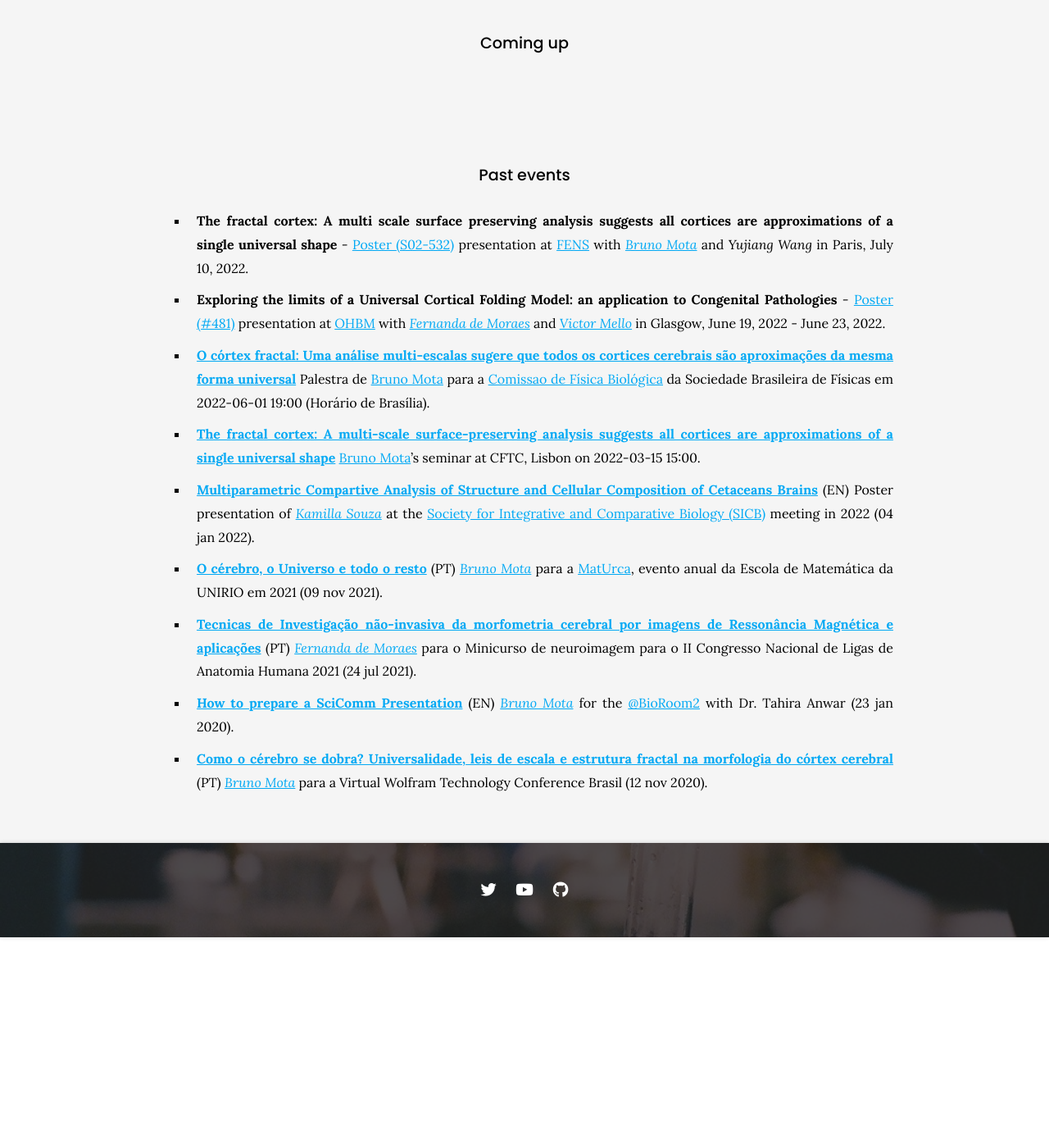
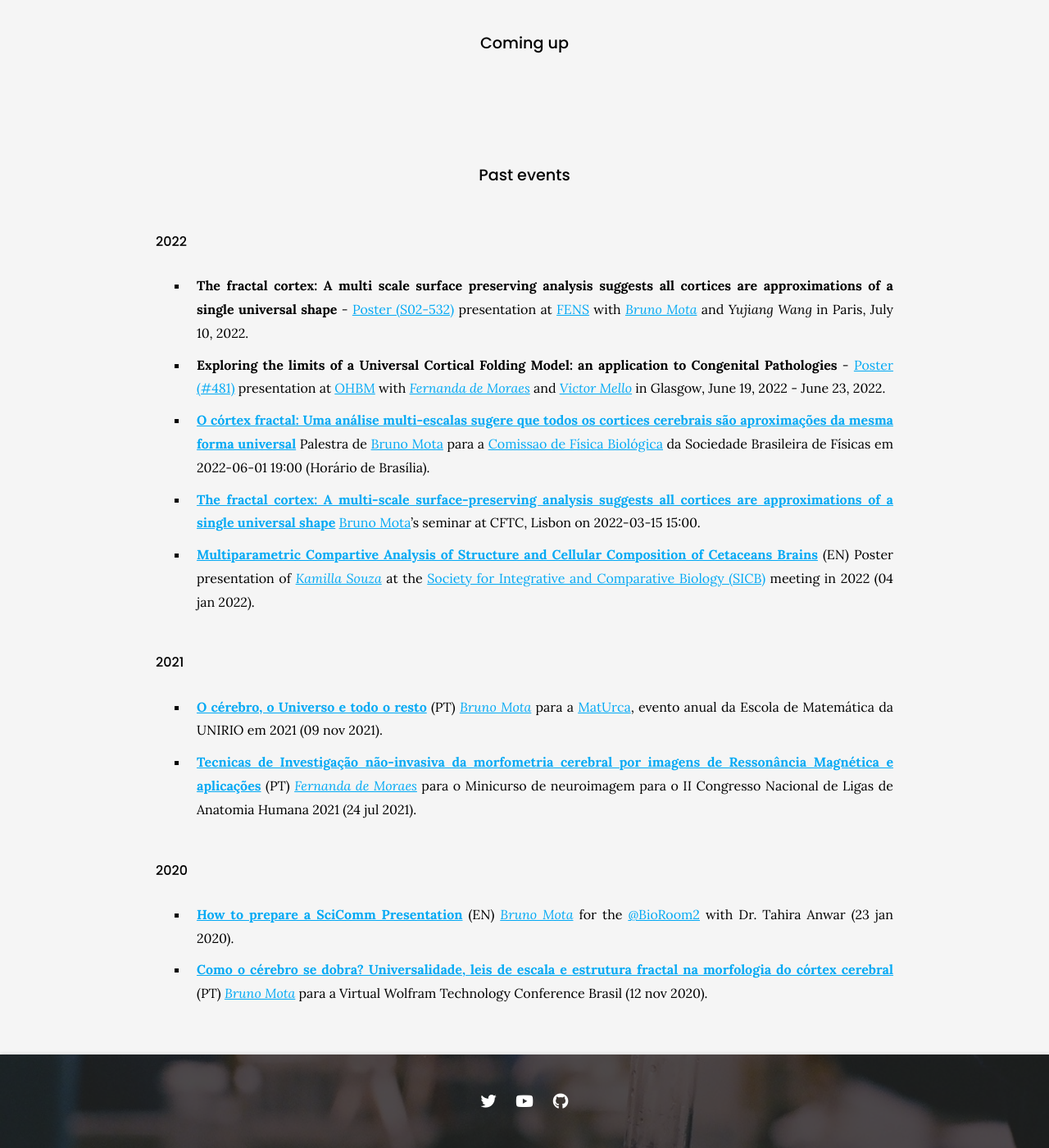
Before and after one commit to metaBIOlab/metabio, a Jekyll site: the page built from tools/index.md, in a window 1280 px wide and 1400 px high, scrolled down 2303 px. Shown: the whole window at 82% size. Built offline with Jekyll 4.4.1, drawn with Linux system fonts in a browser that asks for light colours; nearby versions of some CDN libraries; before the commit the page ends 3446 px from its top, so only the background shows below that.

Commit message:
Update index.md

```diff
--- a/tools/index.md
+++ b/tools/index.md
@@ -55,21 +55,24 @@ Please fell free to get in touch with any of us regarding this material.
 <br>
 ### Past events
 
+#### 2022
+
 - **The fractal cortex: A multi scale surface preserving analysis suggests all cortices are approximations of a single universal shape** - [Poster (S02-532)](https://metabio.netlify.app/2022/07/10/post-10.html) presentation at [FENS](https://forum.fens.org/) with _[Bruno Mota](https://metabio.netlify.app/members/bruno-mota.html)_ and _Yujiang Wang_ in Paris, July 10, 2022.
-
 - **Exploring the limits of a Universal Cortical Folding Model: an application to Congenital Pathologies** - [Poster (#481)](https://metabio.netlify.app/2022/05/19/post-8.html) presentation at [OHBM](https://humanbrainmapping.org/i4a/pages/index.cfm?pageid=4118) with _[Fernanda de Moraes](https://metabio.netlify.app/members/fernanda-moraes.html)_ and _[Victor Mello](https://metabio.netlify.app/members/victor-mello.html)_ in Glasgow, June 19, 2022 - June 23, 2022.
-
 - **[O córtex fractal: Uma análise multi-escalas sugere que todos os cortices cerebrais são aproximações da mesma forma universal](https://youtu.be/hekItEAFHsU)** Palestra de [Bruno Mota](/https://metabio.netlify.app/members/bruno-mota.html) para a [Comissao de Física Biológica](https://sites.google.com/view/bio-sbf/in%C3%ADcio/webin%C3%A1rios) da Sociedade Brasileira de Físicas em 2022-06-01 19:00 (Horário de Brasília).
-
 - **[The fractal cortex: A multi-scale surface-preserving analysis suggests all cortices are approximations of a single universal shape](https://cftc.ciencias.ulisboa.pt/seminar.php?id=505)** [Bruno Mota](/https://metabio.netlify.app/members/bruno-mota.html)'s seminar at CFTC, Lisbon on 2022-03-15 15:00.
-
 - **[Multiparametric Compartive Analysis of Structure and Cellular Composition of Cetaceans Brains](https://www.youtube.com/watch?v=YwNYCC35IIE)** (EN) Poster presentation of *[Kamilla Souza](https://metabio.netlify.app/members/kamilla-souza.html)* at the [Society for Integrative and Comparative Biology (SICB)](https://burkclients.com/sicb/meetings/2022/site/) meeting in 2022 (04 jan 2022).
 <br>
+
+#### 2021
 
 - **[O cérebro, o Universo e todo o resto](https://www.youtube.com/watch?v=YwNYCC35IIE)** (PT) _[Bruno Mota](/https://metabio.netlify.app/members/bruno-mota.html)_ para a [MatUrca](https://www.instagram.com/matematicanaurca/), evento anual da Escola de Matemática da UNIRIO em 2021 (09 nov 2021).
 <br>
 - **[Tecnicas de Investigação não-invasiva da morfometria cerebral por imagens de Ressonância Magnética e aplicações](https://youtu.be/vPBOveiEbBQ)** (PT) _[Fernanda de Moraes](https://metabio.netlify.app/members/fernanda-moraes.html)_ para o Minicurso de neuroimagem para o II Congresso Nacional de Ligas de Anatomia Humana 2021 (24 jul 2021).
 <br>
+
+#### 2020
+
 - **[How to prepare a SciComm Presentation](https://www.youtube.com/watch?v=tSfQpazjWyw)** (EN) _[Bruno Mota](/https://metabio.netlify.app/members/bruno-mota.html)_ for the [@BioRoom2](https://twitter.com/BioRoom2) with Dr. Tahira Anwar (23 jan 2020).
 <br>
 - **[Como o cérebro se dobra? Universalidade, leis de escala e estrutura fractal na morfologia do córtex cerebral](https://www.wolfram.com/broadcast/video.php?c=104&v=3349&disp=grid&&ob=date&o=DESC)** (PT) _[Bruno Mota](/https://metabio.netlify.app/members/bruno-mota.html)_ para a Virtual Wolfram Technology Conference Brasil (12 nov 2020).
```
